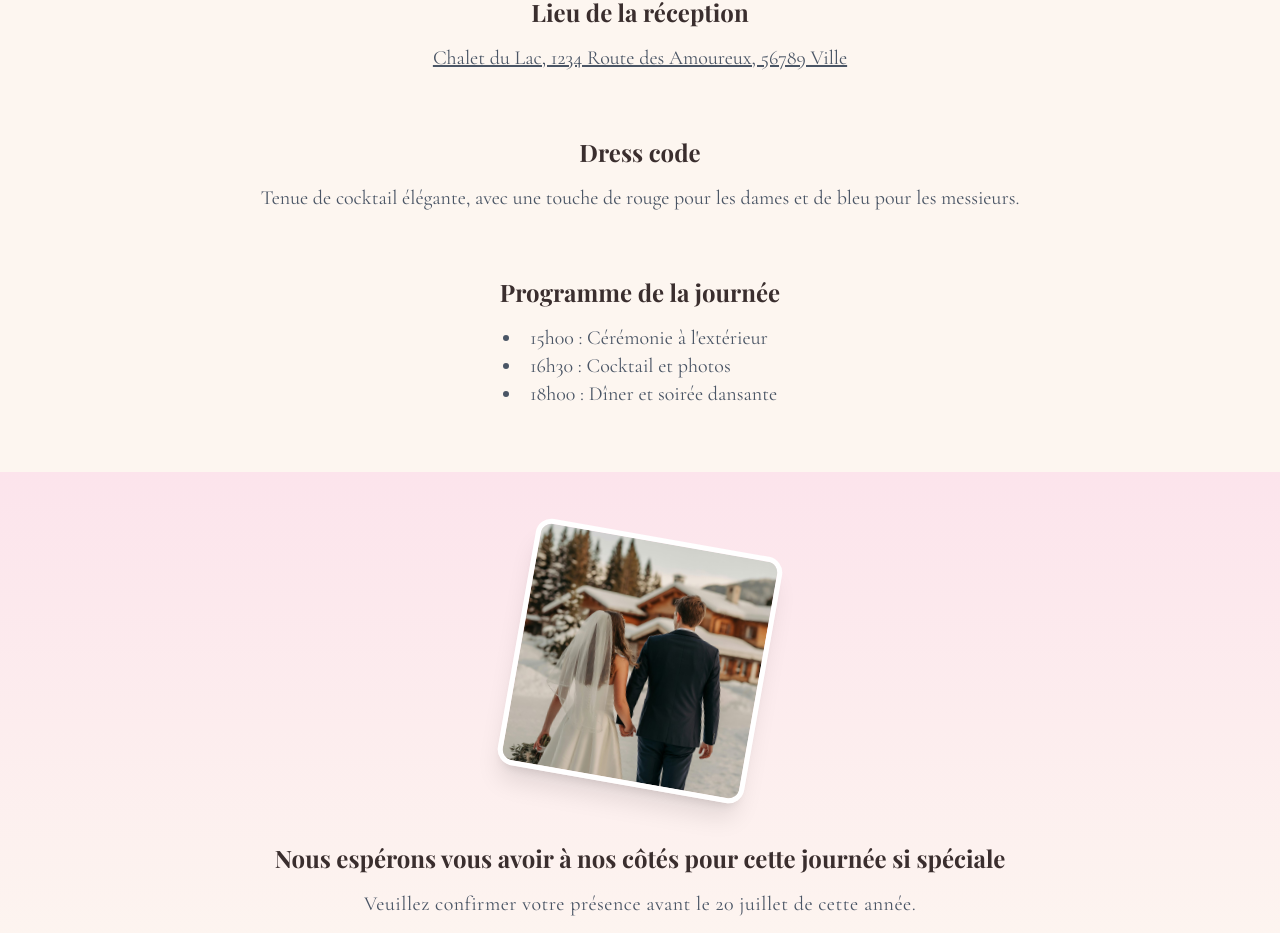
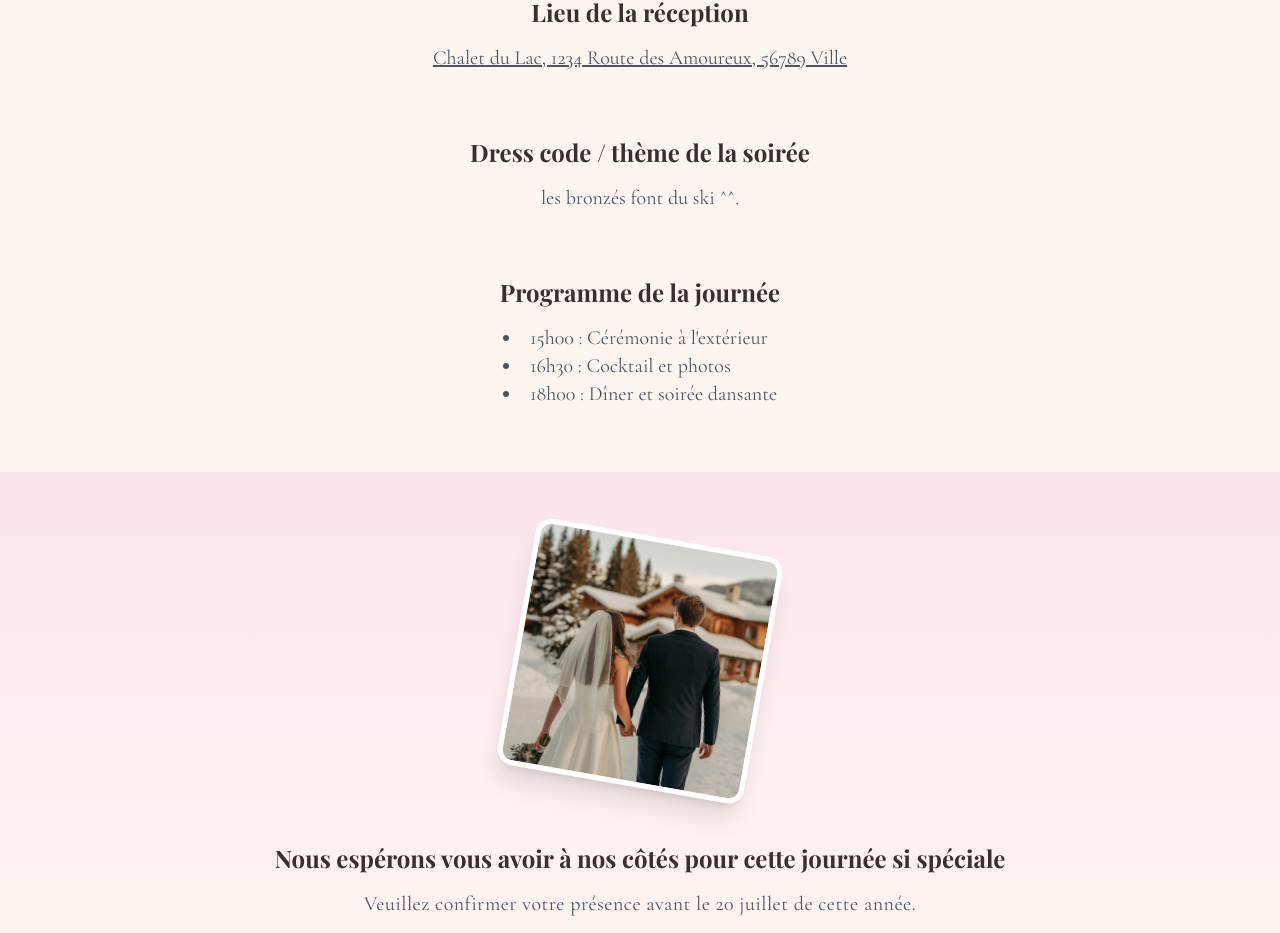
Before and after one commit to David-konate/k-a_wedding, a Next.js app: page / in a window 1280 px wide. Shown: the part 1307-2240 px from the top of the page. Built offline with nearby package versions, Linux system fonts and the light colour scheme.

Commit message:
debut res.1

```diff
--- a/components/info.tsx
+++ b/components/info.tsx
@@ -13,7 +13,7 @@ export default function Info() {
             alt="Kath & Antoine"
             width={250}
             height={150}
-            className="rounded-2xl border-5 border-white shadow-xl rotate-[-10deg]"
+            className="rounded-2xl border-5 border-white shadow-xl rotate-[-5deg]"
           />
         </div>
         <h2 className="font-[family-name:var(--font-playfair)] text-2xl font-bold mt-10">
@@ -54,11 +54,10 @@ export default function Info() {
 
       <div className="flex flex-col items-center gap-4">
         <h2 className="font-(family-name:--font-playfair) text-2xl font-bold">
-          Dress code
+          Dress code / thème de la soirée
         </h2>
         <p className="font-(family-name:--font-cormorant) text-xl text-gray-600 text-center">
-          Tenue de cocktail élégante, avec une touche de rouge pour les dames et
-          de bleu pour les messieurs.
+          les bronzés font du ski ^^.
         </p>
       </div>
 
```
